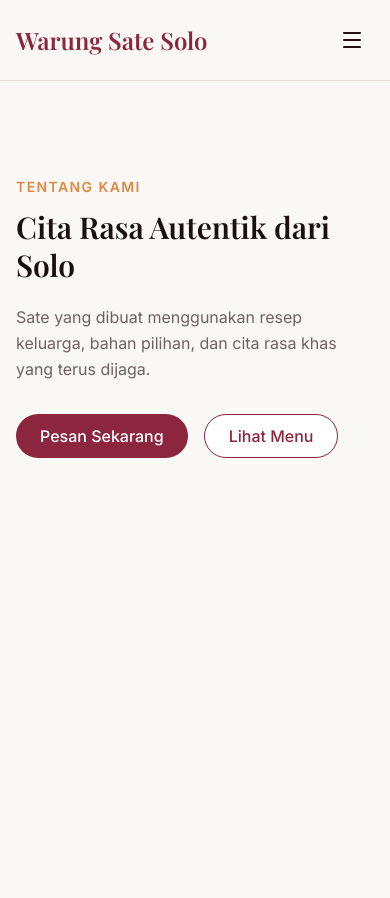
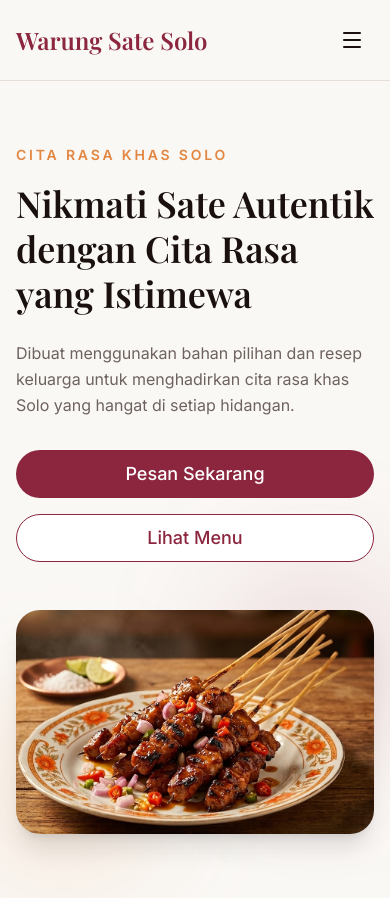
Before and after one commit to zkyy-jaki/sate-solo-landing-page, a Next.js app: page / in a window 390 px wide. Before the commit the page ends 844 px from the top, so only its background shows below. Built offline with nearby package versions, Linux system fonts and the light colour scheme; a web font is replaced by a local one.

Commit message:
feat: add responsive hero section

```diff
--- a/app/page.tsx
+++ b/app/page.tsx
@@ -1,25 +1,5 @@
-import Container from "@/components/ui/Container";
-import Section from "@/components/ui/Section";
-import Button from "@/components/ui/Button";
-import SectionTitle from "@/components/ui/SectionTitle";
+import Hero from "@/components/sections/Hero";
+
 export default function Home() {
-  return (
-    <Section>
-      <Container>
-        <SectionTitle
-          eyebrow="Tentang Kami"
-          title="Cita Rasa Autentik dari Solo"
-          description="Sate yang dibuat menggunakan resep keluarga, bahan pilihan, dan cita rasa khas yang terus dijaga."
-        />
-
-        <div className="mt-8 flex flex-wrap gap-4">
-          <Button>Pesan Sekarang</Button>
-
-          <Button variant="secondary">
-            Lihat Menu
-          </Button>
-        </div>
-      </Container>
-    </Section>
-  );
+  return <Hero />;
 }
--- /dev/null
+++ b/components/sections/Hero.tsx
@@ -0,0 +1,71 @@
+import Image from "next/image";
+
+import Button from "@/components/ui/Button";
+import Container from "@/components/ui/Container";
+
+export default function Hero() {
+  return (
+    <section
+      id="home"
+      className="relative overflow-hidden py-16 sm:py-20 lg:py-24"
+    >
+      <Container>
+        <div className="grid items-center gap-12 lg:grid-cols-2 lg:gap-16">
+          {/* Hero Content */}
+          <div>
+            <p className="mb-4 text-sm font-semibold uppercase tracking-[0.2em] text-secondary">
+              Cita Rasa Khas Solo
+            </p>
+
+            <h1 className="max-w-2xl font-heading text-4xl font-semibold leading-tight text-text sm:text-5xl lg:text-6xl">
+              Nikmati Sate Autentik dengan Cita Rasa yang Istimewa
+            </h1>
+
+            <p className="mt-6 max-w-xl text-base leading-relaxed text-text-secondary sm:text-lg">
+              Dibuat menggunakan bahan pilihan dan resep keluarga untuk
+              menghadirkan cita rasa khas Solo yang hangat di setiap
+              hidangan.
+            </p>
+
+            <div className="mt-8 flex flex-col gap-4 sm:flex-row">
+              <Button size="lg">
+                Pesan Sekarang
+              </Button>
+
+              <Button
+                variant="secondary"
+                size="lg"
+              >
+                Lihat Menu
+              </Button>
+            </div>
+          </div>
+
+          {/* Hero Image */}
+          <div className="relative">
+           <div className="relative aspect-[16/10] overflow-hidden rounded-3xl shadow-xl">
+            <Image
+              src="/images/hero/sate-hero.png"
+              alt="Sate khas Solo dengan bumbu kecap dan cabai"
+              fill
+              priority
+              sizes="(max-width: 1024px) 100vw, 50vw"
+              className="object-cover object-center"
+            />
+          </div>
+
+            <div
+              aria-hidden="true"
+              className="absolute -bottom-8 -left-8 -z-10 size-40 rounded-full bg-secondary/20 blur-3xl"
+            />
+
+            <div
+              aria-hidden="true"
+              className="absolute -right-10 -top-10 -z-10 size-48 rounded-full bg-primary/15 blur-3xl"
+            />
+          </div>
+        </div>
+      </Container>
+    </section>
+  );
+}
```
Also changed, not shown: public/images/hero/sate-hero.png (added).
